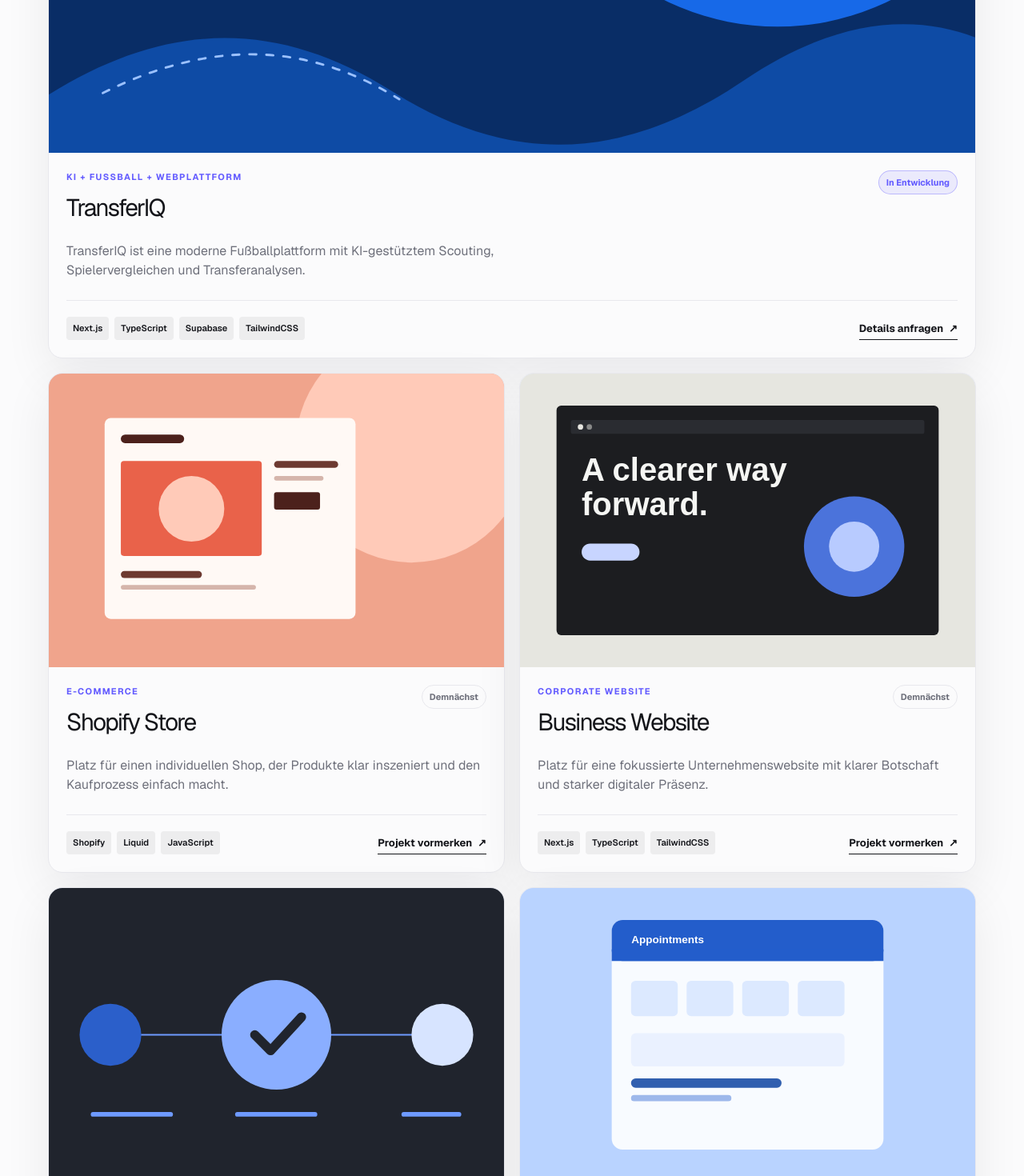
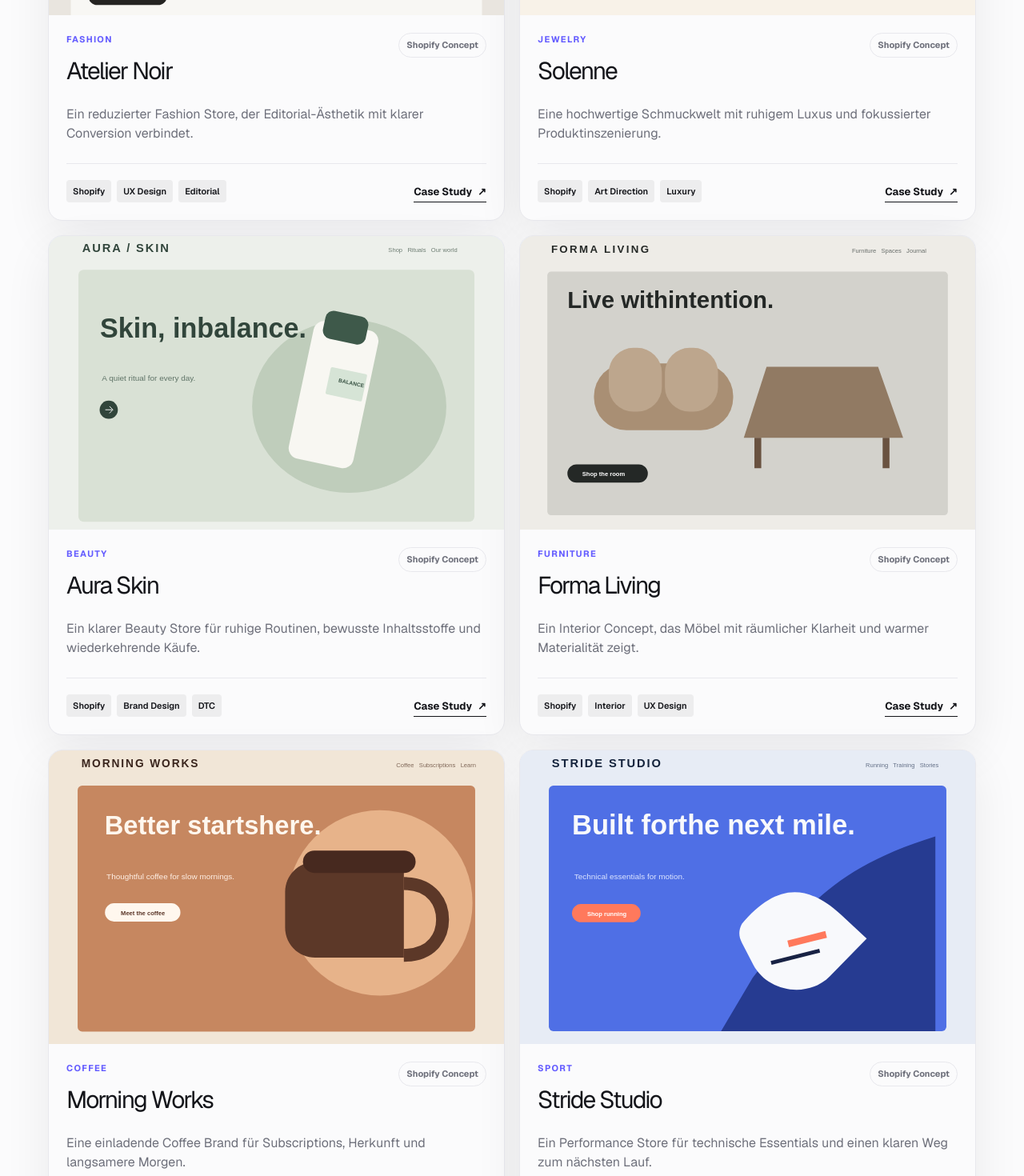
Before and after one commit to fawazkh2/trustway-digital, a Next.js app: page /portfolio in a window 1280 px wide. Shown: the part 1100-2570 px from the top of the page at 80% size. Built offline with nearby package versions, Linux system fonts and the light colour scheme.

Commit message:
Replace TransferIQ with Shopify concepts

```diff
--- a/app/case-studies/case-studies-content.tsx
+++ b/app/case-studies/case-studies-content.tsx
@@ -1,14 +1,10 @@
 "use client";
 
-import Image from "next/image";
 import Link from "next/link";
 import { ThemeToggle } from "@/components/ui";
 import { useTheme } from "@/hooks/use-theme";
 
-const technologies = ["Next.js", "TypeScript", "TailwindCSS", "Supabase", "Prisma", "AI"];
-const highlights = ["AI Scout", "Player Comparison", "Dashboard", "Club Pages", "Portfolio", "SEO", "Responsive Design"];
-const timeline = ["Problem", "Planung", "Entwicklung", "Launch"];
-const futureProjects = ["Shopify Store", "Business Website", "AI Automation", "Booking System"];
+const concepts = ["Atelier Noir", "Solenne", "Aura Skin", "Forma Living", "Morning Works", "Stride Studio", "Field Notes", "Casa Oro"];
 
 function ArrowUpRight() { return <span aria-hidden="true">&#8599;</span>; }
 
@@ -18,14 +14,10 @@ export default function CaseStudiesContent() {
   return (
     <main className="case-page">
       <header className="case-nav"><div className="case-shell case-nav-inner"><Link href="/" className="brand" aria-label="Trustway Digital Startseite"><span className="brand-mark">T</span><span>trustway</span></Link><div className="case-nav-actions"><Link href="/portfolio">Portfolio</Link><ThemeToggle darkMode={darkMode} onToggle={toggleTheme} /><Link href="/project-request" className="nav-cta">Projekt anfragen <ArrowUpRight /></Link></div></div></header>
-      <section className="case-hero"><div className="case-hero-glow" aria-hidden="true" /><div className="case-shell"><p className="eyebrow">Case Study 01</p><p className="case-category">KI + Fußballplattform</p><h1>TransferIQ<span>.</span></h1><p className="case-lead">Eine intelligente Plattform für Scouting, Spielervergleiche und fundiertere Transferentscheidungen.</p><div className="case-meta"><span>Digital Product</span><span>2026</span><span>In Entwicklung</span></div></div></section>
-      <section className="case-cover"><div className="case-shell"><div className="case-image"><Image src="/portfolio-transferiq.svg" alt="Abstrakte Vorschau der TransferIQ Plattform" fill priority sizes="(max-width: 1100px) 100vw, 1020px" /></div></div></section>
-      <section className="case-summary"><div className="case-shell summary-grid"><p className="eyebrow">Der Überblick</p><div><h2>Ein System, das<br />Spieler sichtbar macht.</h2><p>TransferIQ bringt Daten, Beobachtungen und Vergleichswerte an einem Ort zusammen. So wird aus komplexen Informationen eine klare Grundlage für bessere Entscheidungen im Fußball.</p></div></div></section>
-      <section className="case-story"><div className="case-shell"><article className="story-row"><div className="story-label"><span>01</span><h2>Problem</h2></div><div className="story-copy"><h3>Scouting-Informationen sind oft verteilt, schwer vergleichbar und nicht sofort nutzbar.</h3><p>Die Herausforderung war eine Plattform, die relevante Spielerinformationen strukturiert zusammenführt und sie für Scouts, Clubs und Analysten intuitiv zugänglich macht. Statt isolierter Datenpunkte sollte eine klare, schnelle Entscheidungsgrundlage entstehen.</p></div></article><article className="story-row"><div className="story-label"><span>02</span><h2>Lösung</h2></div><div className="story-copy"><h3>Eine fokussierte Webplattform mit KI als praktischem Werkzeug.</h3><p>TransferIQ wurde als moderne, responsive Anwendung konzipiert. Das Produkt verbindet klare Informationsarchitektur mit einem skalierbaren technischen Fundament - von Spielerprofilen und Club-Seiten bis zu Vergleichsansichten und datenbasierten Analysen.</p></div></article></div></section>
-      <section className="case-timeline-section"><div className="case-shell"><div className="section-heading"><div><p className="eyebrow">Der Prozess</p><h2>Von der Frage<br />zum Launch.</h2></div><p className="section-aside">Eine gute Lösung entsteht nicht zufällig. Jeder Schritt schafft Klarheit für den nächsten.</p></div><ol className="case-timeline">{timeline.map((item, index) => <li key={item}><span>{String(index + 1).padStart(2, "0")}</span><i aria-hidden="true">{index < timeline.length - 1 ? "↓" : "✓"}</i><strong>{item}</strong><p>{index === 0 ? "Ziel und Nutzerbedarf verstehen" : index === 1 ? "Struktur, Funktionen und Prioritäten festlegen" : index === 2 ? "Produkt iterativ entwickeln und testen" : "Polieren, optimieren und bereitstellen"}</p></li>)}</ol></div></section>
-      <section className="case-details"><div className="case-shell details-grid"><div><p className="eyebrow">Technologien</p><h2>Ein Stack für<br />Geschwindigkeit.</h2><div className="case-tech-list">{technologies.map((technology) => <span key={technology}>{technology}</span>)}</div></div><div><p className="eyebrow">Highlights</p><h2>Was TransferIQ<br />besonders macht.</h2><ul className="case-highlight-list">{highlights.map((highlight, index) => <li key={highlight}><span>{String(index + 1).padStart(2, "0")}</span>{highlight}</li>)}</ul></div></div></section>
-      <section className="case-result"><div className="case-shell result-grid"><p className="eyebrow">Ergebnis</p><div><h2>Komplexität, die sich<br />einfach anfühlt.</h2><p>TransferIQ schafft die Grundlage für ein digitales Scouting-Erlebnis, das professionell aussieht, schnell funktioniert und mit den Anforderungen des Produkts wachsen kann.</p><Link href="/project-request" className="button button-primary">Ähnliches Projekt anfragen <ArrowUpRight /></Link></div></div></section>
-      <section className="case-future"><div className="case-shell"><p className="eyebrow">Weitere Case Studies</p><h2>Die nächste<br />Geschichte beginnt hier.</h2><div className="future-grid">{futureProjects.map((project, index) => <article key={project}><span>{String(index + 2).padStart(2, "0")}</span><h3>{project}</h3><p>Case Study in Vorbereitung</p><i aria-hidden="true">&#8599;</i></article>)}</div></div></section>
+      <section className="case-hero"><div className="case-hero-glow" aria-hidden="true" /><div className="case-shell"><p className="eyebrow">Shopify Concepts</p><p className="case-category">E-Commerce Design Studies</p><h1>Marken, die<br /><span>man spürt.</span></h1><p className="case-lead">Acht unabhängige Shopify-Konzeptstudien zeigen, wie eine klare Markenwelt, starke Produkte und ein einfacher Kaufprozess zusammenwirken können.</p><div className="case-meta"><span>Shopify</span><span>Concept Work</span><span>2026</span></div></div></section>
+      <section className="case-summary"><div className="case-shell summary-grid"><p className="eyebrow">Der Ansatz</p><div><h2>Commerce mit<br />eigener Haltung.</h2><p>Jede Studie beginnt mit einer eigenen visuellen Richtung und übersetzt sie in ein konzentriertes Store-Erlebnis. So entstehen Konzepte, die Markenpositionierung und Conversion nicht getrennt denken.</p></div></div></section>
+      <section className="case-details"><div className="case-shell details-grid"><div><p className="eyebrow">Bausteine</p><h2>Was einen guten<br />Store ausmacht.</h2><div className="case-tech-list"><span>Shopify</span><span>UX Design</span><span>Brand Direction</span><span>Product Storytelling</span></div></div><div><p className="eyebrow">Concepts</p><h2>Acht Richtungen<br />für Commerce.</h2><ul className="case-highlight-list">{concepts.map((concept, index) => <li key={concept}><span>{String(index + 1).padStart(2, "0")}</span>{concept}</li>)}</ul></div></div></section>
+      <section className="case-result"><div className="case-shell result-grid"><p className="eyebrow">Dein Projekt</p><div><h2>Deine Marke<br />hat mehr vor.</h2><p>Du möchtest eine eigene Commerce-Welt entwickeln? Gemeinsam finden wir die Richtung, die zu deinem Produkt und deinen Kundinnen und Kunden passt.</p><Link href="/project-request" className="button button-primary">Projekt anfragen <ArrowUpRight /></Link></div></div></section>
       <footer className="footer"><div className="case-shell footer-row"><Link href="/" className="brand"><span className="brand-mark">T</span><span>trustway</span></Link><p>© {new Date().getFullYear()} Trustway Digital. Alle Rechte vorbehalten.</p><span>Built by Fawaz</span></div></footer>
     </main>
   );
--- a/app/client/client-portal.tsx
+++ b/app/client/client-portal.tsx
@@ -17,7 +17,7 @@ export default function ClientPortal({ role }: { role: AppRole }) {
       <PortalSidebar mobileOpen={mobileNavOpen} onNavigate={() => setMobileNavOpen(false)} />
       {mobileNavOpen && <button type="button" className="portal-nav-backdrop" aria-label="Navigation schließen" onClick={() => setMobileNavOpen(false)} />}
       <div className="portal-main">
-        <header className="portal-header"><div><p>Client Portal · {role}</p><strong>TransferIQ</strong></div><div className="portal-header-actions"><ThemeToggle darkMode={darkMode} onToggle={toggleTheme} /><form action={signOut}><button type="submit" className="portal-signout">Abmelden</button></form><button type="button" className="portal-menu-button" onClick={() => setMobileNavOpen((current) => !current)} aria-label={mobileNavOpen ? "Navigation schließen" : "Navigation öffnen"} aria-expanded={mobileNavOpen}><span /><span /></button></div></header>
+        <header className="portal-header"><div><p>Client Portal · {role}</p><strong>Dein Projekt</strong></div><div className="portal-header-actions"><ThemeToggle darkMode={darkMode} onToggle={toggleTheme} /><form action={signOut}><button type="submit" className="portal-signout">Abmelden</button></form><button type="button" className="portal-menu-button" onClick={() => setMobileNavOpen((current) => !current)} aria-label={mobileNavOpen ? "Navigation schließen" : "Navigation öffnen"} aria-expanded={mobileNavOpen}><span /><span /></button></div></header>
         <PortalDashboard />
       </div>
     </main>
--- a/app/client/portal-dashboard.tsx
+++ b/app/client/portal-dashboard.tsx
@@ -17,10 +17,10 @@ const todos = [
 export default function PortalDashboard() {
   return (
     <div className="portal-content">
-      <section id="dashboard" className="portal-welcome"><div><p>Montag, 27. Juli</p><h1>Willkommen zurück!</h1><span>Hier ist der aktuelle Stand deines Projekts.</span></div><div className="portal-project-badge"><span className="portal-status-dot" /> <div><small>Aktives Projekt</small><strong>TransferIQ</strong></div></div></section>
-      <section className="portal-overview-grid"><article className="portal-card progress-card"><div className="portal-card-heading"><div><p>Projektfortschritt</p><h2>Planung</h2></div><span className="portal-status planning">Planung</span></div><div className="progress-visual"><div className="progress-ring"><strong>24<span>%</span></strong></div><div><h3>Auf dem richtigen Weg.</h3><p>Die Strategie und Grundstruktur sind definiert. Als Nächstes geht es in die Designphase.</p></div></div><div className="progress-track" aria-label="Projektfortschritt 24 Prozent"><span /></div><div className="progress-labels"><span>Projektbeginn</span><span>Launch</span></div></article><article className="portal-card project-info"><div className="portal-card-heading"><div><p>Projektinformationen</p><h2>Auf einen Blick</h2></div><span aria-hidden="true">•••</span></div><dl><div><dt>Projektname</dt><dd>TransferIQ</dd></div><div><dt>Startdatum</dt><dd>14. Juli 2026</dd></div><div><dt>Geplantes Enddatum</dt><dd>30. September 2026</dd></div><div><dt>Aktuelle Phase</dt><dd><span className="portal-status planning">Planung</span></dd></div></dl></article></section>
+      <section id="dashboard" className="portal-welcome"><div><p>Montag, 27. Juli</p><h1>Willkommen zurück!</h1><span>Hier ist der aktuelle Stand deines Projekts.</span></div><div className="portal-project-badge"><span className="portal-status-dot" /> <div><small>Aktives Projekt</small><strong>Dein Projekt</strong></div></div></section>
+      <section className="portal-overview-grid"><article className="portal-card progress-card"><div className="portal-card-heading"><div><p>Projektfortschritt</p><h2>Planung</h2></div><span className="portal-status planning">Planung</span></div><div className="progress-visual"><div className="progress-ring"><strong>24<span>%</span></strong></div><div><h3>Auf dem richtigen Weg.</h3><p>Die Strategie und Grundstruktur sind definiert. Als Nächstes geht es in die Designphase.</p></div></div><div className="progress-track" aria-label="Projektfortschritt 24 Prozent"><span /></div><div className="progress-labels"><span>Projektbeginn</span><span>Launch</span></div></article><article className="portal-card project-info"><div className="portal-card-heading"><div><p>Projektinformationen</p><h2>Auf einen Blick</h2></div><span aria-hidden="true">•••</span></div><dl><div><dt>Projektname</dt><dd>Dein Projekt</dd></div><div><dt>Startdatum</dt><dd>14. Juli 2026</dd></div><div><dt>Geplantes Enddatum</dt><dd>30. September 2026</dd></div><div><dt>Aktuelle Phase</dt><dd><span className="portal-status planning">Planung</span></dd></div></dl></article></section>
       <section id="dateien" className="portal-section"><div className="portal-section-heading"><div><p>Projektmaterial</p><h2>Dateien</h2></div><span className="portal-readonly">Wird vom Projektteam geteilt</span></div><div className="portal-files">{files.map((file) => <article className="portal-file" key={file.name}><span className="file-icon">{file.icon}</span><div><h3>{file.name}</h3><p>{file.info}</p></div></article>)}</div></section>
-      <section className="portal-lower-grid"><article id="nachrichten" className="portal-card messages-card"><div className="portal-card-heading"><div><p>Direkter Austausch</p><h2>Nachrichten</h2></div><span className="portal-readonly">Projektkommunikation folgt</span></div><div className="message-thread"><div className="message message-team"><div className="message-avatar">F</div><div><p>Hallo! Die erste Struktur für TransferIQ steht. Ich bereite nun die Designrichtung vor.</p><span>Fawaz · Heute, 10:42</span></div></div><div className="message message-client"><div><p>Klingt super, danke für das Update!</p><span>Du · Heute, 11:05</span></div></div></div><p className="message-readonly">Nachrichten können nach Aktivierung der Projektkommunikation gesendet werden.</p></article><article className="portal-card todo-card"><div className="portal-card-heading"><div><p>Nächste Schritte</p><h2>To-do Liste</h2></div><span>1 / 5</span></div><ul>{todos.map((todo) => <li className={todo.complete ? "todo-complete" : ""} key={todo.label}><span aria-hidden="true">{todo.complete ? "✓" : ""}</span>{todo.label}</li>)}</ul></article></section>
+      <section className="portal-lower-grid"><article id="nachrichten" className="portal-card messages-card"><div className="portal-card-heading"><div><p>Direkter Austausch</p><h2>Nachrichten</h2></div><span className="portal-readonly">Projektkommunikation folgt</span></div><div className="message-thread"><div className="message message-team"><div className="message-avatar">F</div><div><p>Hallo! Die erste Struktur steht. Ich bereite nun die Designrichtung vor.</p><span>Fawaz · Heute, 10:42</span></div></div><div className="message message-client"><div><p>Klingt super, danke für das Update!</p><span>Du · Heute, 11:05</span></div></div></div><p className="message-readonly">Nachrichten können nach Aktivierung der Projektkommunikation gesendet werden.</p></article><article className="portal-card todo-card"><div className="portal-card-heading"><div><p>Nächste Schritte</p><h2>To-do Liste</h2></div><span>1 / 5</span></div><ul>{todos.map((todo) => <li className={todo.complete ? "todo-complete" : ""} key={todo.label}><span aria-hidden="true">{todo.complete ? "✓" : ""}</span>{todo.label}</li>)}</ul></article></section>
       <section id="projektstatus" className="portal-section timeline-section"><div className="portal-section-heading"><div><p>Projektverlauf</p><h2>Timeline</h2></div><span className="portal-status planning">Aktuelle Phase: Planung</span></div><ol className="portal-timeline">{milestones.map((milestone, index) => <li className={index === 0 ? "timeline-complete" : index === 1 ? "timeline-current" : ""} key={milestone}><span>{index === 0 ? "✓" : String(index + 1).padStart(2, "0")}</span><strong>{milestone}</strong><p>{index === 0 ? "14. Juli 2026" : index === 1 ? "Als Nächstes" : "Geplant"}</p></li>)}</ol></section>
     </div>
   );
--- a/app/portfolio/page.tsx
+++ b/app/portfolio/page.tsx
@@ -5,61 +5,34 @@ import { ThemeControl } from "@/components/ui";
 
 export const metadata: Metadata = {
   title: "Portfolio",
-  description: "Ausgewählte digitale Projekte von Trustway Digital: KI-Plattformen, Shopify-Stores, Business-Websites und Automatisierungen.",
+  description: "Shopify-Konzeptstudien von Trustway Digital für Marken aus Fashion, Beauty, Interior und Lifestyle.",
   alternates: { canonical: "/portfolio" },
 };
 
 const projects = [
   {
-    title: "TransferIQ",
-    category: "KI + Fußball + Webplattform",
-    description: "TransferIQ ist eine moderne Fußballplattform mit KI-gestütztem Scouting, Spielervergleichen und Transferanalysen.",
-    image: "/portfolio-transferiq.svg",
-    imageAlt: "Abstrakte Vorschau der TransferIQ KI-Plattform",
-    technologies: ["Next.js", "TypeScript", "Supabase", "TailwindCSS"],
-    status: "In Entwicklung",
-    href: "/#contact",
-    featured: true,
+    title: "Atelier Noir", category: "Fashion", description: "Ein reduzierter Fashion Store, der Editorial-Ästhetik mit klarer Conversion verbindet.", image: "/shopify-concepts/atelier-noir.svg", imageAlt: "Atelier Noir Shopify Concept", technologies: ["Shopify", "UX Design", "Editorial"],
   },
   {
-    title: "Shopify Store",
-    category: "E-Commerce",
-    description: "Platz für einen individuellen Shop, der Produkte klar inszeniert und den Kaufprozess einfach macht.",
-    image: "/portfolio-shopify.svg",
-    imageAlt: "Abstrakte Vorschau eines Shopify Stores",
-    technologies: ["Shopify", "Liquid", "JavaScript"],
-    status: "Demnächst",
-    href: "/#contact",
+    title: "Solenne", category: "Jewelry", description: "Eine hochwertige Schmuckwelt mit ruhigem Luxus und fokussierter Produktinszenierung.", image: "/shopify-concepts/solenne.svg", imageAlt: "Solenne Shopify Concept", technologies: ["Shopify", "Art Direction", "Luxury"],
   },
   {
-    title: "Business Website",
-    category: "Corporate Website",
-    description: "Platz für eine fokussierte Unternehmenswebsite mit klarer Botschaft und starker digitaler Präsenz.",
-    image: "/portfolio-business.svg",
-    imageAlt: "Abstrakte Vorschau einer Business Website",
-    technologies: ["Next.js", "TypeScript", "TailwindCSS"],
-    status: "Demnächst",
-    href: "/#contact",
+    title: "Aura Skin", category: "Beauty", description: "Ein klarer Beauty Store für ruhige Routinen, bewusste Inhaltsstoffe und wiederkehrende Käufe.", image: "/shopify-concepts/aura-skin.svg", imageAlt: "Aura Skin Shopify Concept", technologies: ["Shopify", "Brand Design", "DTC"],
   },
   {
-    title: "AI Automation",
-    category: "Intelligente Workflows",
-    description: "Platz für eine Automatisierung, die Teams wiederkehrende Arbeit abnimmt und Prozesse verbindet.",
-    image: "/portfolio-automation.svg",
-    imageAlt: "Abstrakte Vorschau einer KI-Automatisierung",
-    technologies: ["OpenAI", "API", "Automation"],
-    status: "Demnächst",
-    href: "/#contact",
+    title: "Forma Living", category: "Furniture", description: "Ein Interior Concept, das Möbel mit räumlicher Klarheit und warmer Materialität zeigt.", image: "/shopify-concepts/forma-living.svg", imageAlt: "Forma Living Shopify Concept", technologies: ["Shopify", "Interior", "UX Design"],
   },
   {
-    title: "Booking System",
-    category: "Digitale Terminbuchung",
-    description: "Platz für ein intuitives Buchungssystem, das Termine zuverlässig organisiert und Anfragen reduziert.",
-    image: "/portfolio-booking.svg",
-    imageAlt: "Abstrakte Vorschau eines Buchungssystems",
-    technologies: ["Next.js", "Supabase", "TailwindCSS"],
-    status: "Demnächst",
-    href: "/#contact",
+    title: "Morning Works", category: "Coffee", description: "Eine einladende Coffee Brand für Subscriptions, Herkunft und langsamere Morgen.", image: "/shopify-concepts/morning-works.svg", imageAlt: "Morning Works Shopify Concept", technologies: ["Shopify", "Subscription", "Branding"],
+  },
+  {
+    title: "Stride Studio", category: "Sport", description: "Ein Performance Store für technische Essentials und einen klaren Weg zum nächsten Lauf.", image: "/shopify-concepts/stride-studio.svg", imageAlt: "Stride Studio Shopify Concept", technologies: ["Shopify", "Performance", "DTC"],
+  },
+  {
+    title: "Field Notes", category: "Home goods", description: "Ein zurückhaltender Store für Objekte, die den Alltag bewusster begleiten.", image: "/shopify-concepts/field-notes.svg", imageAlt: "Field Notes Shopify Concept", technologies: ["Shopify", "Lifestyle", "Art Direction"],
+  },
+  {
+    title: "Casa Oro", category: "Tableware", description: "Eine warme Tableware-Welt für Gastgeber, Rituale und großzügige Momente.", image: "/shopify-concepts/casa-oro.svg", imageAlt: "Casa Oro Shopify Concept", technologies: ["Shopify", "Homeware", "Storytelling"],
   },
 ];
 
@@ -69,8 +42,8 @@ export default function PortfolioPage() {
   return (
     <main className="portfolio-page">
       <header className="portfolio-nav"><div className="shell portfolio-nav-inner"><Link href="/" className="brand" aria-label="Trustway Digital Startseite"><span className="brand-mark">T</span><span>trustway</span></Link><div className="portfolio-nav-actions"><ThemeControl /><Link href="/project-request" className="nav-cta">Projekt anfragen <ArrowUpRight /></Link></div></div></header>
-      <section className="portfolio-hero"><div className="shell"><p className="eyebrow">Ausgewählte Projekte</p><h1>Digitale Produkte,<br /><span>die etwas bewegen.</span></h1><p>Von KI-Plattformen bis zu durchdachten Commerce-Erlebnissen: Hier entsteht Platz für Arbeit, die klar aussieht und echten Nutzen schafft.</p></div></section>
-      <section className="portfolio-projects"><div className="shell"><div className="portfolio-projects-heading"><p>Projekte</p><p>05 ausgewählt</p></div><div className="project-grid">{projects.map((project) => <article className={project.featured ? "project-card project-featured" : "project-card"} key={project.title}><div className="project-image"><Image src={project.image} alt={project.imageAlt} fill sizes="(max-width: 760px) 100vw, 50vw" /></div><div className="project-content"><div className="project-title-row"><div><p className="project-category">{project.category}</p><h2>{project.title}</h2></div><span className={project.status === "In Entwicklung" ? "project-status status-live" : "project-status"}>{project.status}</span></div><p className="project-copy">{project.description}</p><div className="project-footer"><div className="technology-list">{project.technologies.map((technology) => <span key={technology}>{technology}</span>)}</div><Link className="project-link" href={project.href}>{project.status === "In Entwicklung" ? "Details anfragen" : "Projekt vormerken"} <ArrowUpRight /></Link></div></div></article>)}</div></div></section>
+      <section className="portfolio-hero"><div className="shell"><p className="eyebrow">Shopify Concepts</p><h1>Commerce-Welten,<br /><span>die im Kopf bleiben.</span></h1><p>Unabhängige Konzeptstudien für Marken aus Fashion, Beauty, Interior und Lifestyle. Jede Arbeit zeigt eine mögliche Richtung für einen hochwertigen Shopify Store.</p></div></section>
+      <section className="portfolio-projects"><div className="shell"><div className="portfolio-projects-heading"><p>Shopify Concepts</p><p>08 ausgewählt</p></div><div className="project-grid">{projects.map((project) => <article className="project-card" key={project.title}><div className="project-image"><Image src={project.image} alt={project.imageAlt} fill unoptimized loading="eager" sizes="(max-width: 760px) 100vw, 50vw" /></div><div className="project-content"><div className="project-title-row"><div><p className="project-category">{project.category}</p><h2>{project.title}</h2></div><span className="project-status">Shopify Concept</span></div><p className="project-copy">{project.description}</p><div className="project-footer"><div className="technology-list">{project.technologies.map((technology) => <span key={technology}>{technology}</span>)}</div><Link className="project-link" href="/case-studies">Case Study <ArrowUpRight /></Link></div></div></article>)}</div></div></section>
       <section className="portfolio-cta"><div className="shell"><p className="eyebrow">Dein Projekt</p><h2>Hier könnte<br />deine Idee stehen.</h2><Link href="/project-request" className="button button-primary">Kostenloses Erstgespräch <ArrowUpRight /></Link></div></section>
       <footer className="footer"><div className="shell footer-row"><Link href="/" className="brand"><span className="brand-mark">T</span><span>trustway</span></Link><p>© {new Date().getFullYear()} Trustway Digital. Alle Rechte vorbehalten.</p><span>Built by Fawaz</span></div></footer>
     </main>
```
Also changed, not shown: public/portfolio-transferiq.svg (deleted).
